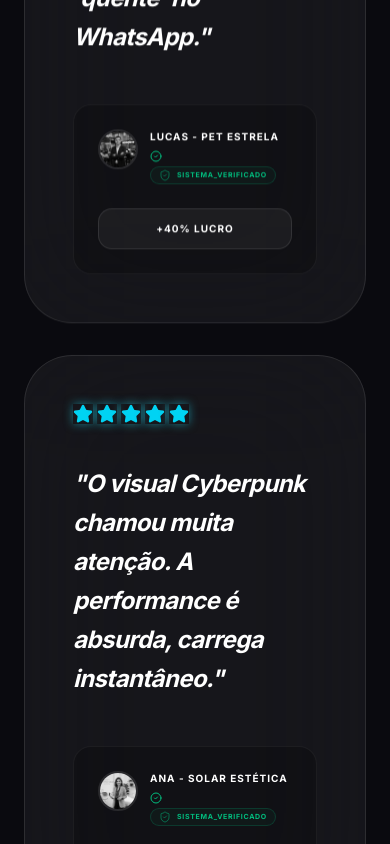
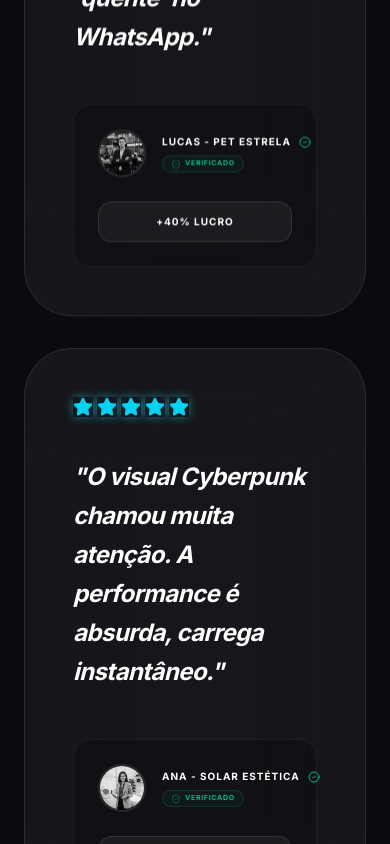
Before and after one commit to lukaspkl/captasys, a Next.js app in the folder web/: page /vendas in a window 390 px wide. Shown: the part 3880-4724 px from the top of the page. Built offline with nearby package versions, Linux system fonts and the light colour scheme.

Commit message:
fix: final fix for testimonial stacking on mobile

```diff
--- a/web/src/app/(marketing)/vendas/page.tsx
+++ b/web/src/app/(marketing)/vendas/page.tsx
@@ -308,18 +308,18 @@ const SiteProxPage = () => {
                    </div>
 
                    <div className="flex flex-col sm:flex-row justify-between items-start sm:items-center gap-6 bg-black/20 p-6 rounded-2xl border border-white/5">
-                      <div className="flex items-start sm:items-center gap-3 sm:gap-4 overflow-hidden">
-                         <div className="relative w-10 h-10 sm:w-14 sm:h-14 shrink-0 rounded-full overflow-hidden border-2 border-white/10 group-hover:border-cyan-400/50 transition-colors">
+                      <div className="flex items-center gap-4 min-w-0">
+                         <div className="relative w-12 h-12 sm:w-14 sm:h-14 shrink-0 rounded-full overflow-hidden border-2 border-white/10 group-hover:border-cyan-400/50 transition-colors">
                             <img src={`/${t.avatar}`} alt={t.name} className="w-full h-full object-cover grayscale group-hover:grayscale-0 transition-all duration-700" />
                          </div>
-                         <div className="text-left min-w-0">
-                            <div className="flex items-center gap-1.5 flex-wrap">
+                         <div className="flex flex-col gap-1 min-w-0">
+                            <div className="flex items-center gap-2">
                                <p className="text-[10px] sm:text-[11px] font-black uppercase tracking-widest truncate">{t.name}</p>
                                <CheckCircle2 className="w-3 h-3 text-emerald-500 shrink-0" />
                             </div>
-                            <div className="flex items-center gap-1.5 mt-1 border border-emerald-500/20 bg-emerald-500/5 px-2 py-0.5 rounded-full w-fit shrink-0">
-                               <ShieldCheck className="w-3 h-3 text-emerald-500/50" />
-                               <p className="text-[7px] sm:text-[8px] text-emerald-500 font-black uppercase tracking-[0.1em] sm:tracking-widest">Sistema_Verificado</p>
+                            <div className="flex items-center gap-1 mt-0.5 border border-emerald-500/20 bg-emerald-500/5 px-2 py-0.5 rounded-full w-fit shrink-0">
+                               <ShieldCheck className="w-2.5 h-2.5 text-emerald-500/50" />
+                               <p className="text-[7px] text-emerald-500 font-black uppercase tracking-widest whitespace-nowrap">Verificado</p>
                             </div>
                          </div>
                       </div>
```
